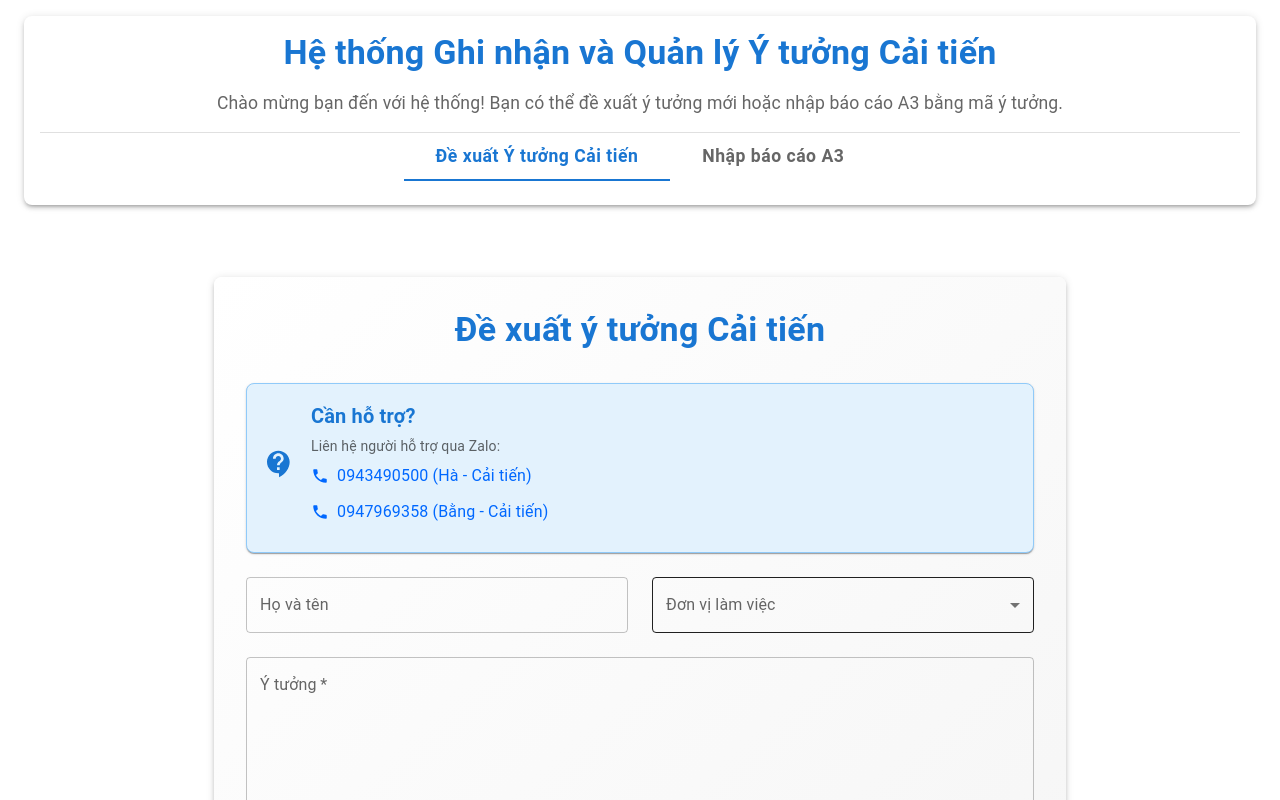
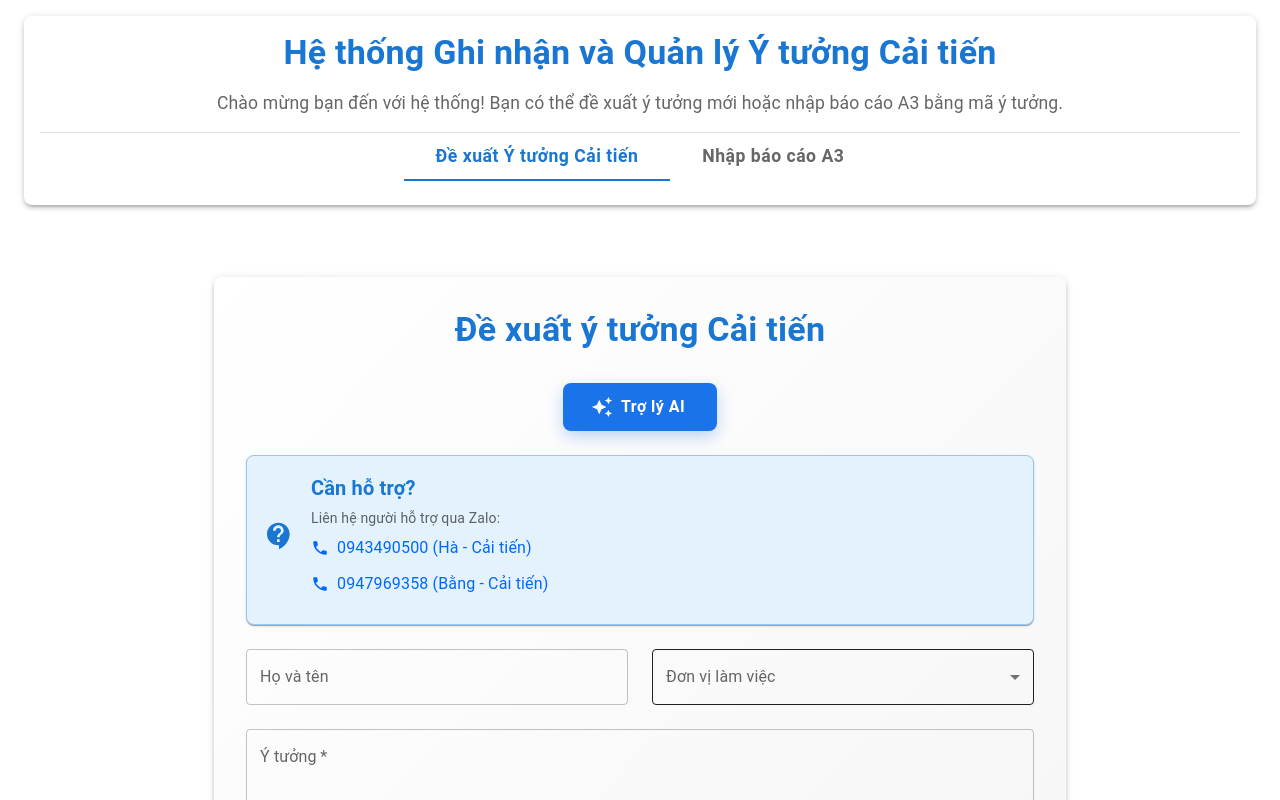
Before and after one commit to TongDucDuy03/idea-management-backup, a React (Create React App) app in the folder idea-managment-main/: page / in a window 1280 px wide. Shown: the top 800 px of the page. Built offline with nearby package versions, Linux system fonts and the light colour scheme.

Commit message:
thêm nút trợ lí AI

```diff
--- a/idea-managment-main/src/components/IdeaForm.tsx
+++ b/idea-managment-main/src/components/IdeaForm.tsx
@@ -21,6 +21,8 @@ import { ContactSupport, Phone, AutoAwesome } from '@mui/icons-material';
 import { CircularProgress } from '@mui/material';
 import api from '../api/config';
 import ImageLightbox from './ImageLightbox';
+
+const GEMINI_ASSISTANT_URL = 'https://gemini.google.com/gem/1u21g1gYbXuBE8-VjgonT-art3DvXZjFX?usp=sharing';
 
 const departments = [
   'Phòng Hành chính nhân sự',
@@ -379,6 +381,33 @@ const IdeaForm: React.FC = () => {
         >
           Đề xuất ý tưởng Cải tiến
         </Typography>
+
+        <Box sx={{ display: 'flex', justifyContent: 'center', mb: 3 }}>
+          <Button
+            href={GEMINI_ASSISTANT_URL}
+            target="_blank"
+            rel="noopener noreferrer"
+            variant="contained"
+            size="large"
+            startIcon={<AutoAwesome />}
+            sx={{
+              px: 4,
+              py: 1.25,
+              borderRadius: 2,
+              textTransform: 'none',
+              fontWeight: 700,
+              fontSize: '1rem',
+              bgcolor: '#1a73e8',
+              boxShadow: '0 6px 16px rgba(26, 115, 232, 0.28)',
+              '&:hover': {
+                bgcolor: '#1557b0',
+                boxShadow: '0 8px 20px rgba(26, 115, 232, 0.35)'
+              }
+            }}
+          >
+            Trợ lý AI
+          </Button>
+        </Box>
 
         {/* Thông tin người hỗ trợ */}
         <Card
```
Also changed, not shown: 10 other files (tests, documents, lock files or other folders).
